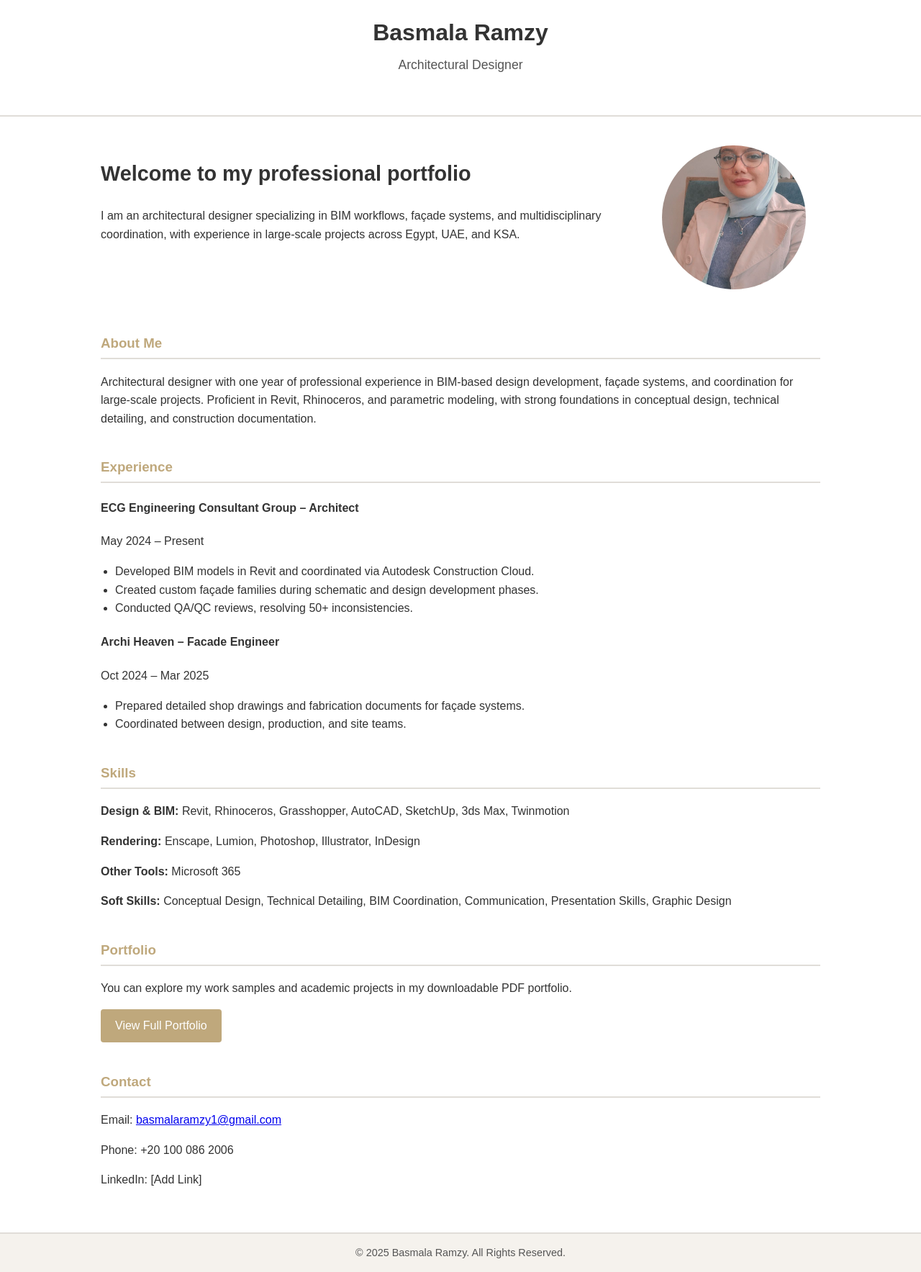
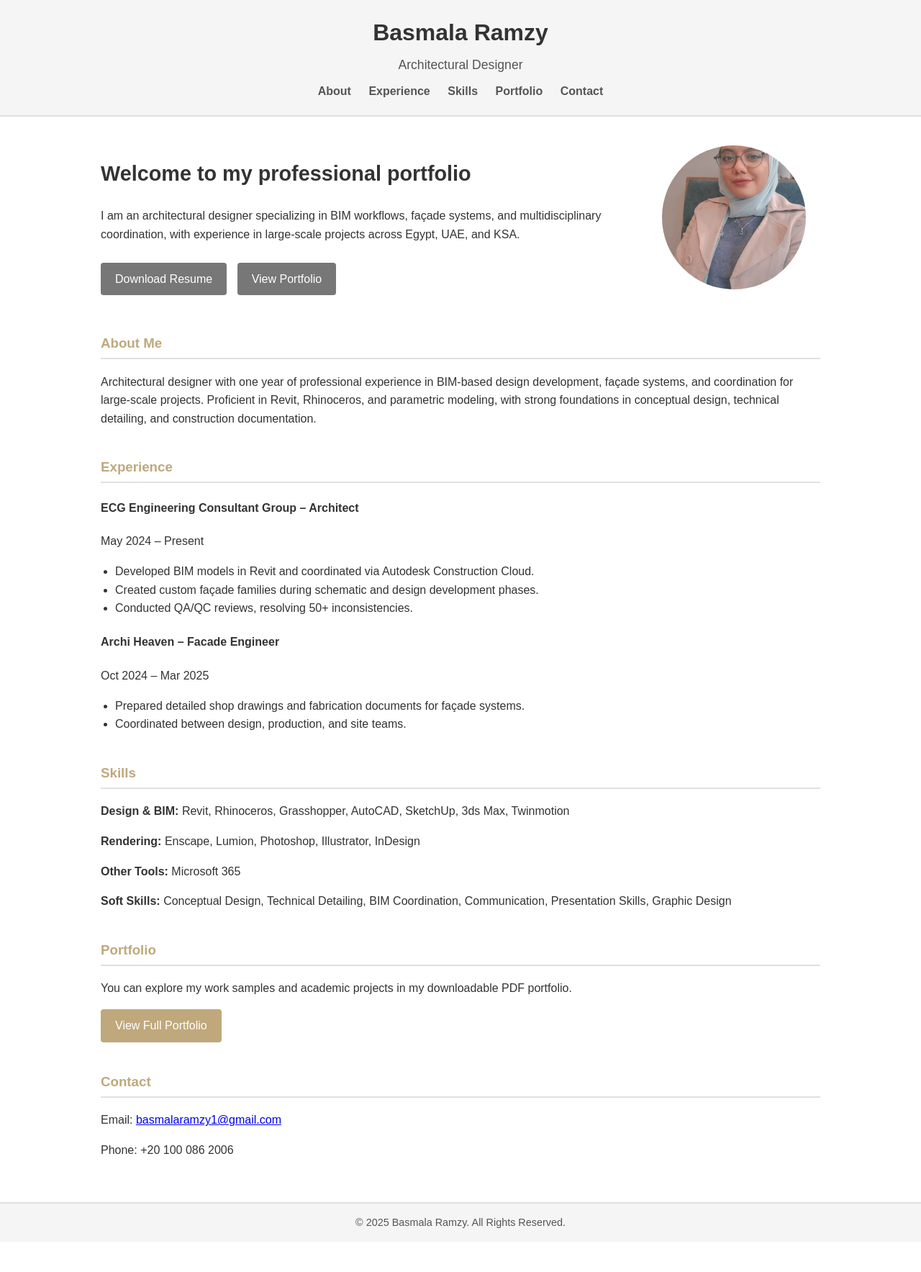
Before and after one commit to basmalaramzy/basmalaramzy.github.io, a plain HTML site: page index.html in a window 1280 px wide. Shown: the whole page at 72% size. After the commit the page ends 1725 px from the top, so only its background shows below. Drawn offline with Linux system fonts and the light colour scheme.

Commit message:
Update index.html

```diff
--- a/index.html
+++ b/index.html
@@ -13,10 +13,10 @@
             line-height: 1.6;
         }
         header {
-            background-color: #ffffffb5;
+            background-color: #f5f5f5;
             padding: 20px 0;
             text-align: center;
-            border-bottom: 2px solid #e0ddd8;
+            border-bottom: 2px solid #e0e0e0;
         }
         header h1 {
             margin: 0;
@@ -33,7 +33,7 @@
         }
         nav a {
             margin: 0 10px;
-            color: #ffffff60;
+            color: #555;
             text-decoration: none;
             font-weight: bold;
         }
@@ -64,13 +64,13 @@
             display: inline-block;
             margin: 10px 10px 0 0;
             padding: 10px 20px;
-            background-color: #ffffff60;
+            background-color: #777;
             color: white;
             text-decoration: none;
             border-radius: 4px;
         }
         .hero-buttons a:hover {
-            background-color: #ffffff60;
+            background-color: #555;
         }
         .hero-photo {
             flex: 0 0 200px;
@@ -86,7 +86,7 @@
         }
         section h3 {
             color: #bfa87c;
-            border-bottom: 2px solid #e0ddd8;
+            border-bottom: 2px solid #e0e0e0;
             padding-bottom: 5px;
         }
         ul {
@@ -94,11 +94,11 @@
             padding-left: 20px;
         }
         footer {
-            background-color: #f5f2ed;
+            background-color: #f5f5f5;
             text-align: center;
             padding: 15px;
             font-size: 0.9em;
-            border-top: 2px solid #e0ddd8;
+            border-top: 2px solid #e0e0e0;
             color: #555;
         }
     </style>
@@ -171,7 +171,6 @@
             <h3>Contact</h3>
             <p>Email: <a href="mailto:basmalaramzy1@gmail.com">basmalaramzy1@gmail.com</a></p>
             <p>Phone: +20 100 086 2006</p>
-            <p>LinkedIn: [Add Link]</p>
         </section>
     </div>
 
```
